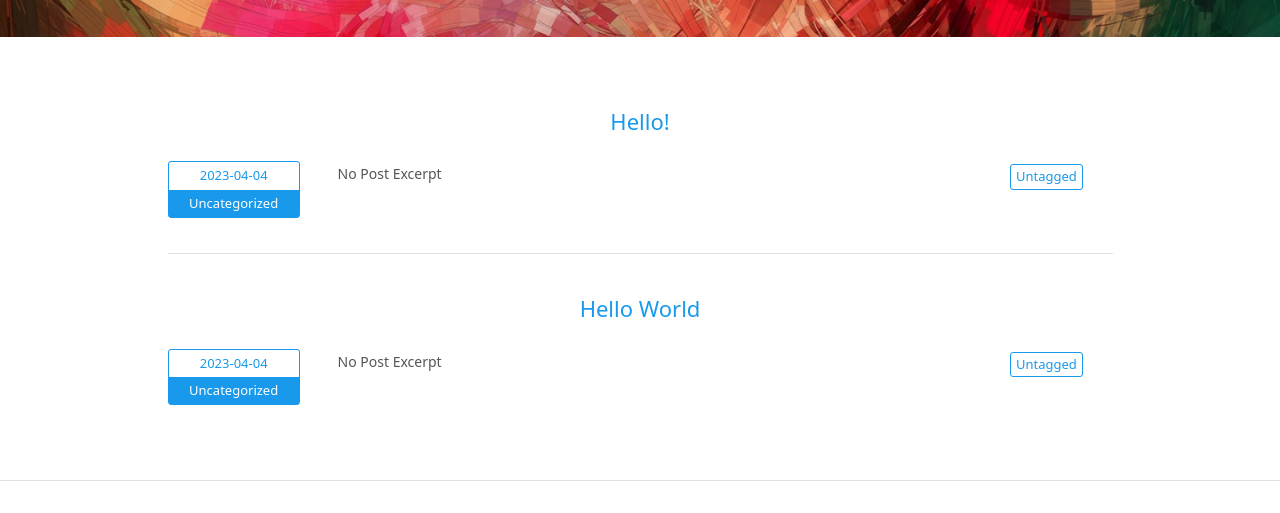
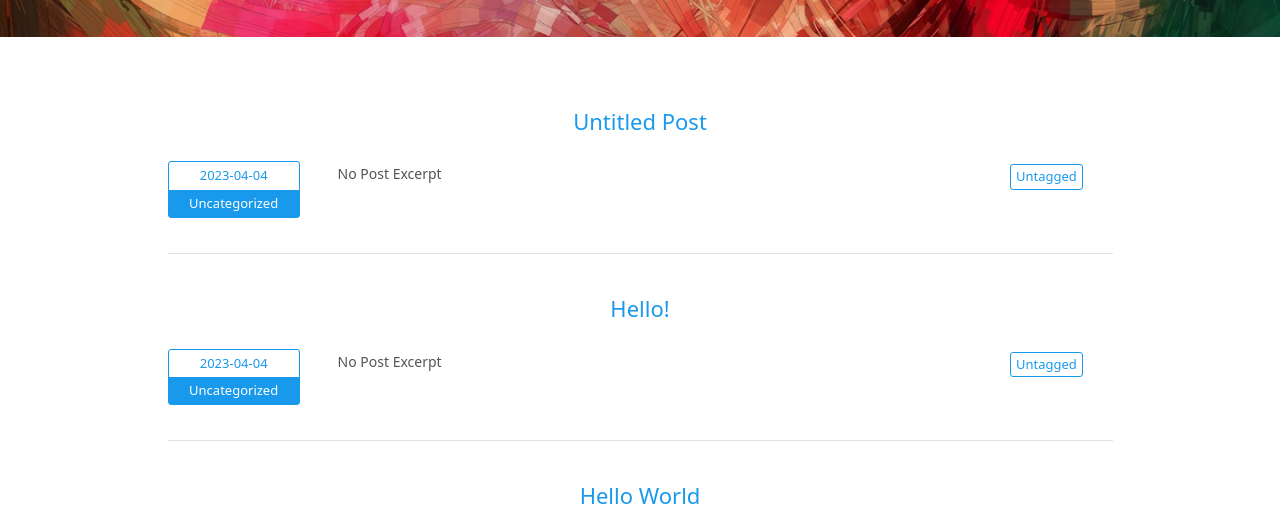
Before and after one commit to lsy0406/lsy0406.github.io, a plain HTML site: page index.html in a window 1280 px wide. Shown: the part 247-760 px from the top of the page. Drawn offline with Linux system fonts and the light colour scheme.

Commit message:
Site updated: 2023-04-04 22:04:54

```diff
--- a/index.html
+++ b/index.html
@@ -96,6 +96,32 @@
 <div class="container">
   <div class="row">
     <div class="col-lg-10 col-md-10 col-md-offset-1">
+
+        <div class="post-item-wrapper">
+  <a href="/2023/04/04/hahaha/" class="post-title">
+      Untitled Post
+  </a>
+  <div class="post-excerpt">
+    <!-- Post Date and Categories -->
+    <div class="date-and-category">
+      <div class="date">2023-04-04</div>
+      <div class="categories">
+
+          Uncategorized
+
+      </div>
+    </div>
+    <!-- Post Excerpt -->
+    <div class="excerpt typo">No Post Excerpt</div>
+    <!-- Post Tags -->
+    <div class="tags">
+
+        <div class="untagged">Untagged</div>
+
+    </div>
+  </div>
+</div>
+
 
         <div class="post-item-wrapper">
   <a href="/2023/04/04/Hello/" class="post-title">
```
Also changed, not shown: 2023/04/04/hahaha/index.html (renamed from 2023/04/04/Hello/index.html, +4 -4 lines), 2023/04/04/hello-world/index.html (+1 -1 lines), archives/2023/04/index.html (+8 -0 lines), archives/2023/index.html (+8 -0 lines), archives/index.html (+8 -0 lines).
